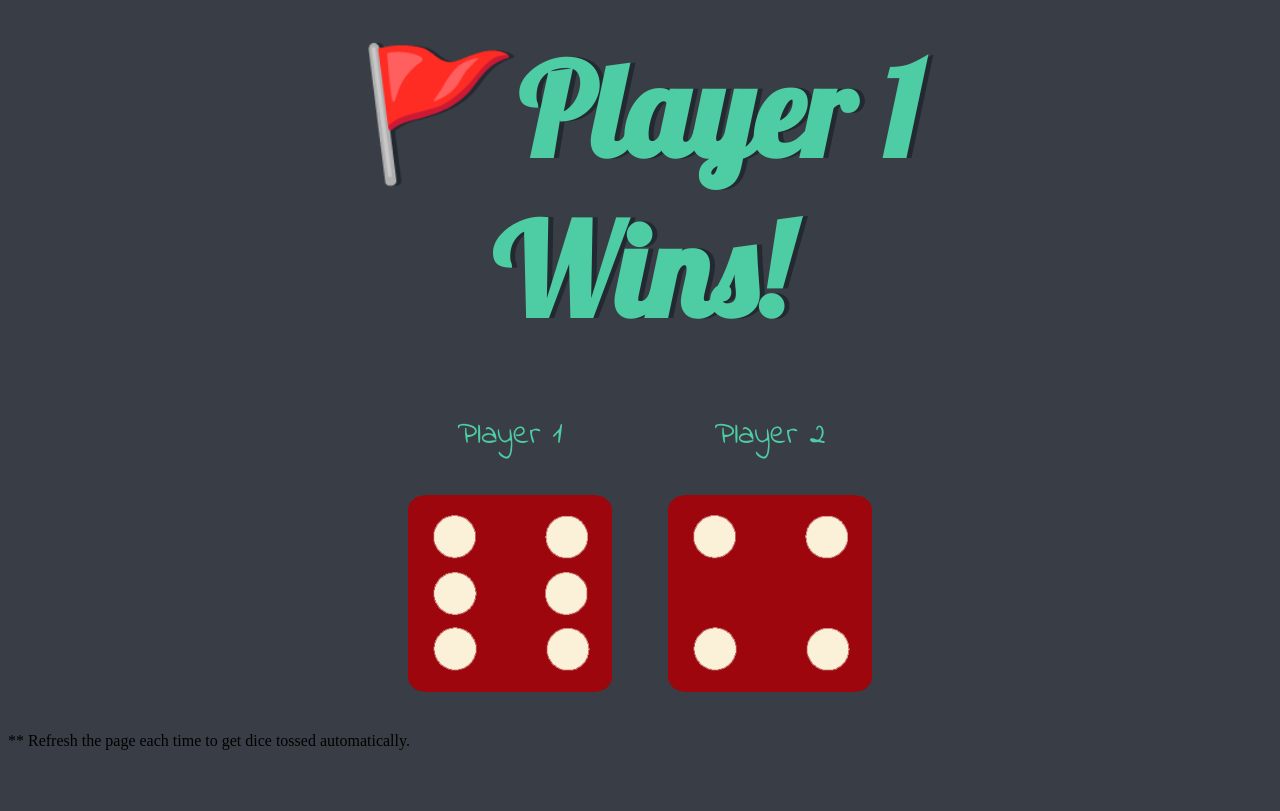
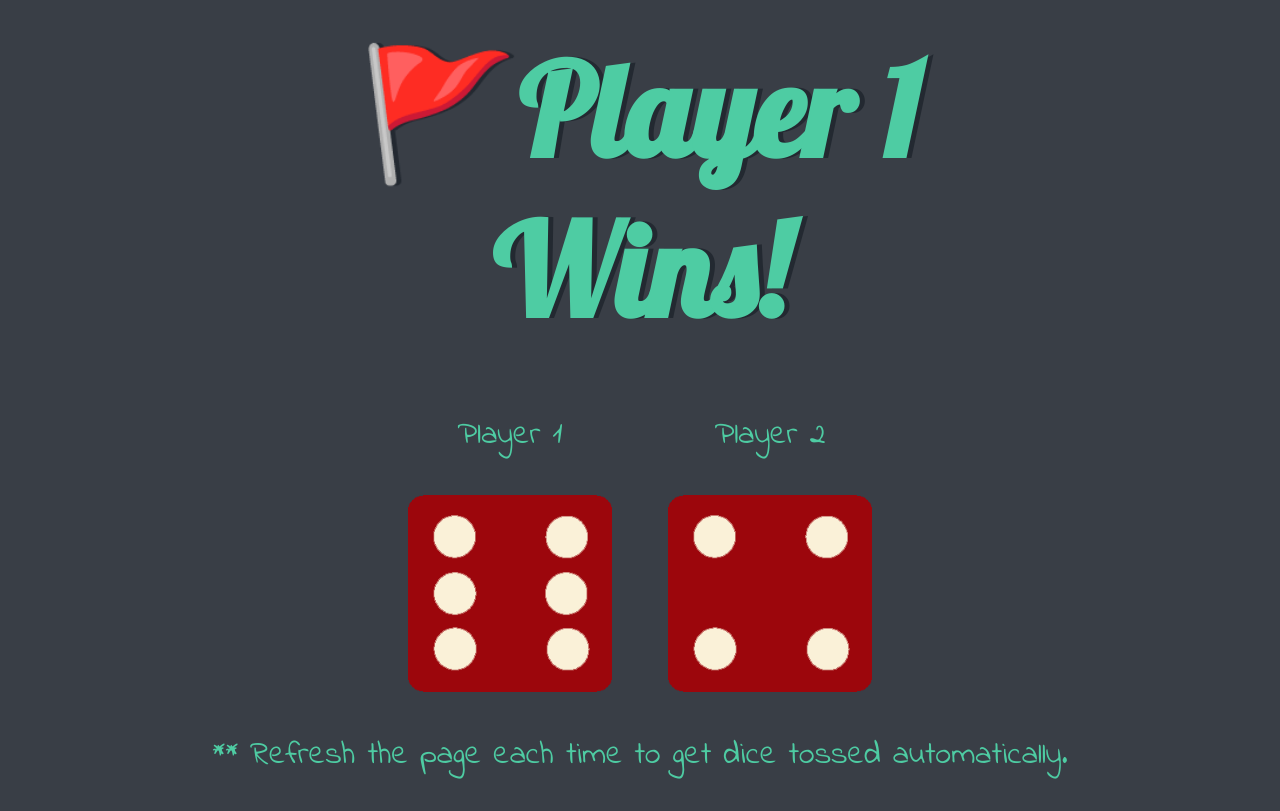
Before and after one commit to Nitinsai381/dice_game, a plain HTML site: page index.html in a window 1280 px wide. Drawn offline with Linux system fonts and the light colour scheme.

Commit message:
Update index.html

```diff
--- a/index.html
+++ b/index.html
@@ -23,7 +23,7 @@
       </div>
 
     </div>
-  <div><p><center></center>** Refresh the page each time to get dice tossed automatically.</center></p></div>
+  <div><center><p>** Refresh the page each time to get dice tossed automatically.</p></center></div>
 <script type="text/javascript" src="index.js"></script>
   </body>
 
```
